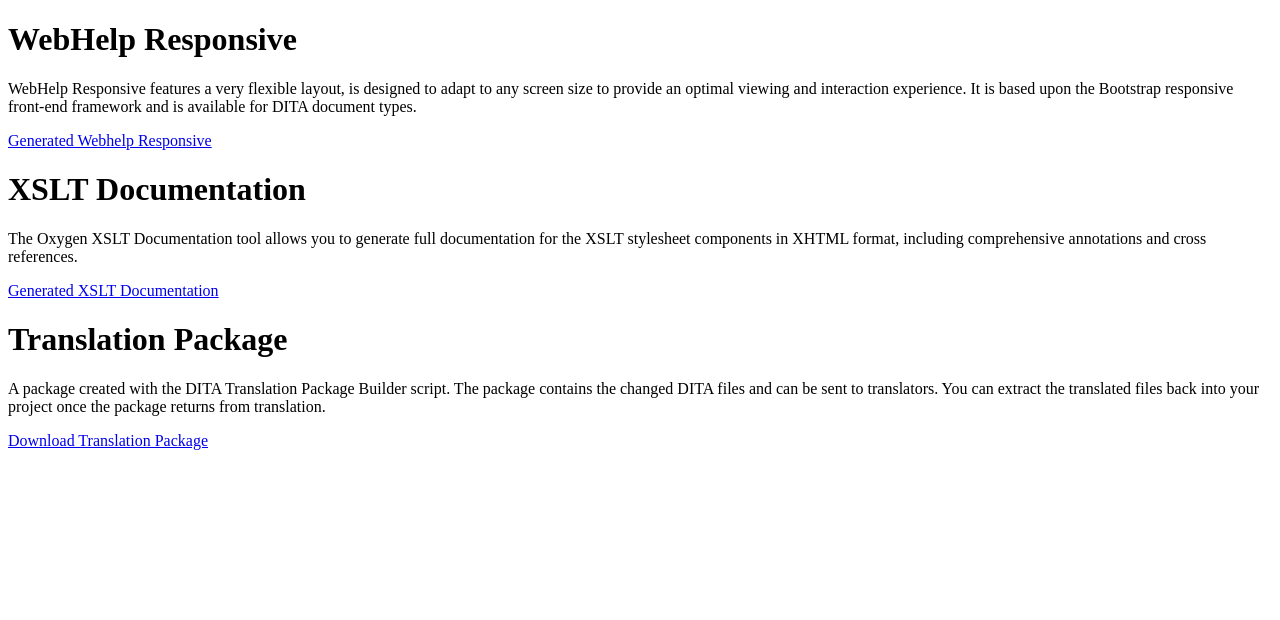
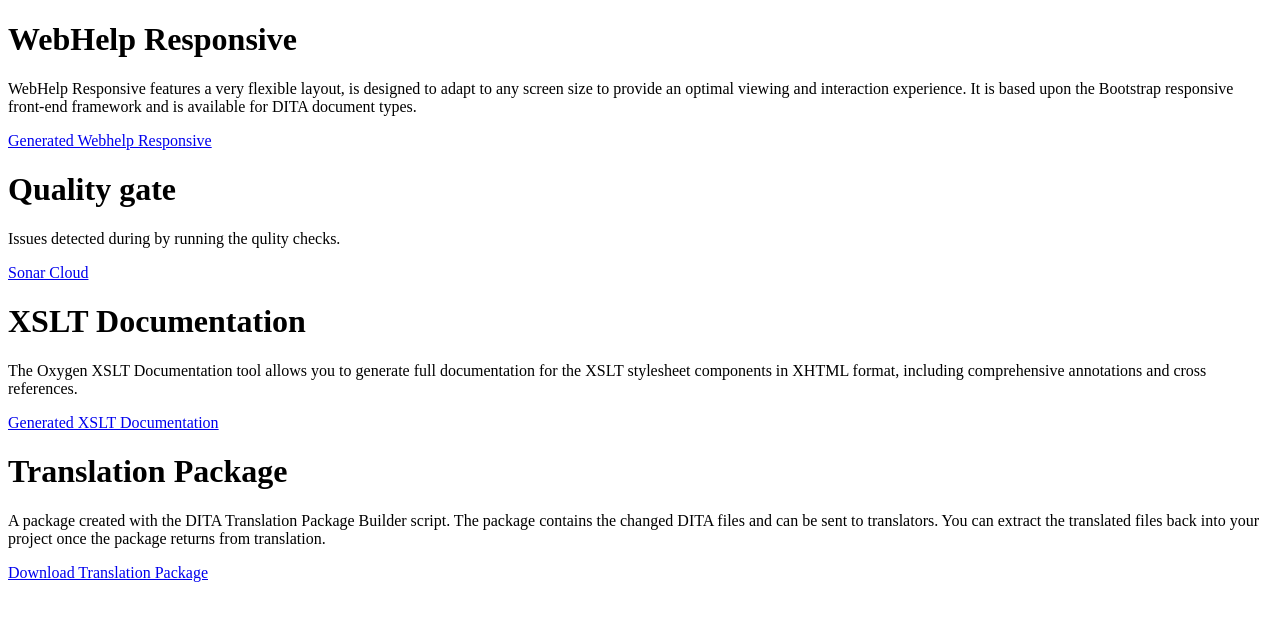
Before and after one commit to AlexJitianu/docs-as-code, a plain HTML site: page source/index/index.html in a window 1280 px wide. Drawn offline with Linux system fonts and the light colour scheme.

Commit message:
Update index.html

```diff
--- a/source/index/index.html
+++ b/source/index/index.html
@@ -12,6 +12,12 @@
                 types.</p>
             <p>
                 <a href="webhelp/index.html">Generated Webhelp Responsive</a>
+            </p>
+        </div>
+        <h1>Quality gate</h1>
+            <p>Issues detected during by running the qulity checks.</p>
+            <p>
+                <a href="https://sonarcloud.io/dashboard?id=docs-as-code">Sonar Cloud</a>
             </p>
         </div>
         <div>
```
